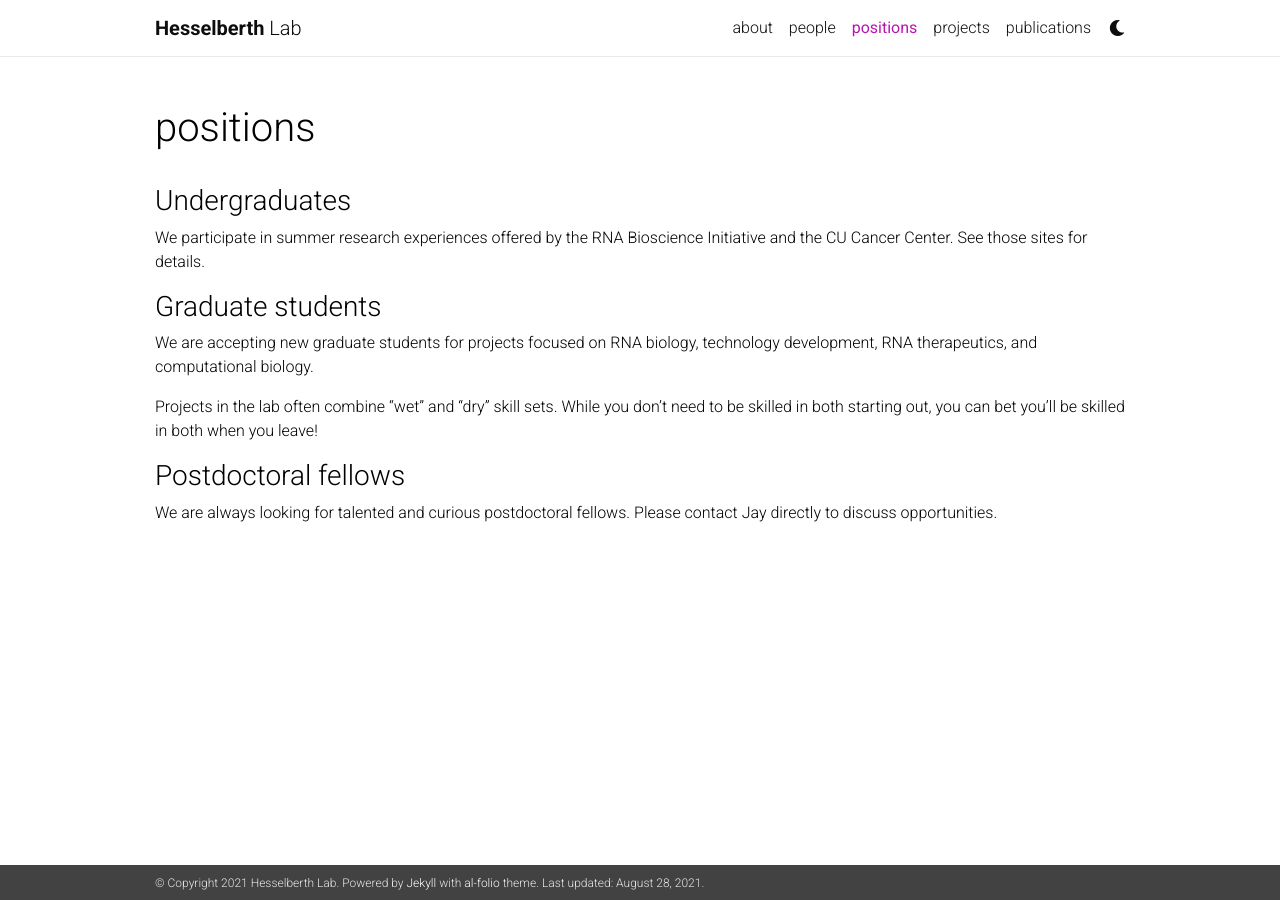
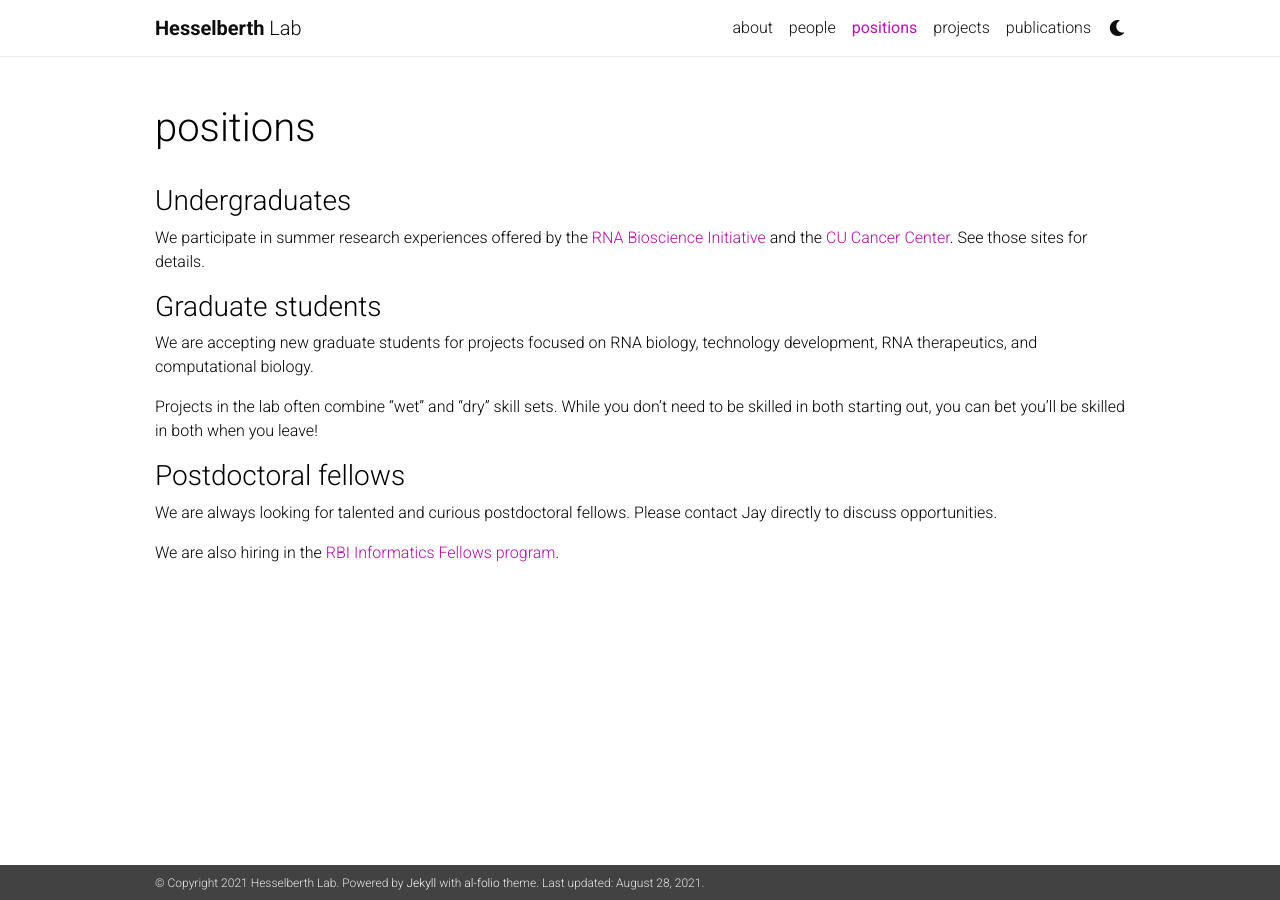
Before and after one commit to lkwhite/lab-website-new, a Jekyll site: the page built from _pages/positions.md, in a window 1280 px wide. Built offline with Jekyll 4.4.1, drawn with Linux system fonts in a browser that asks for light colours; nearby versions of some CDN libraries; comment, search, counter and statistics services are not loaded; a style sheet for code colours, icons or effects is not loaded; some of the changed lines change nothing that is shown.

Commit message:
udpate pos

```diff
--- a/_pages/positions.md
+++ b/_pages/positions.md
@@ -8,9 +8,12 @@ nav: true
 
 ### Undergraduates
 
-We participate in summer research experiences offered by the RNA
-Bioscience Initiative and the CU Cancer Center. See those sites for
-details.
+We participate in summer research experiences offered by the [RNA
+Bioscience
+Initiative](https://medschool.cuanschutz.edu/rbi/training-and-education/summer-internship-program/about)
+and the [CU Cancer
+Center](https://medschool.cuanschutz.edu/colorado-cancer-center/education/creu-program-resources).
+See those sites for details.
 
 ### Graduate students
 
@@ -26,3 +29,6 @@ skilled in both when you leave!
 
 We are always looking for talented and curious postdoctoral fellows.
 Please contact Jay directly to discuss opportunities.
+
+We are also hiring in the [RBI Informatics Fellows
+program](https://medschool.cuanschutz.edu/rbi/funding-opportunities/rbi-informatics-fellows-program).
```
